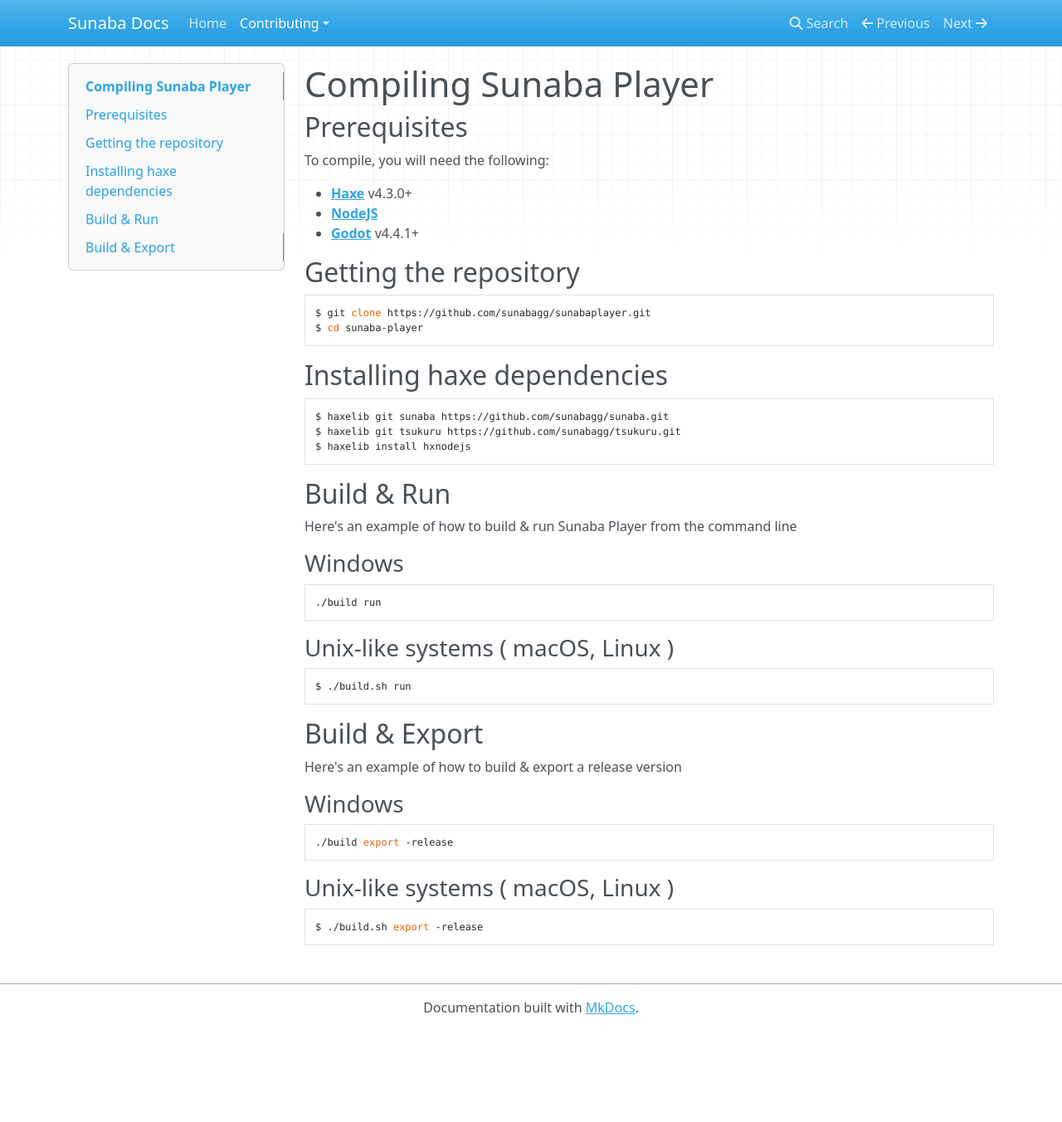
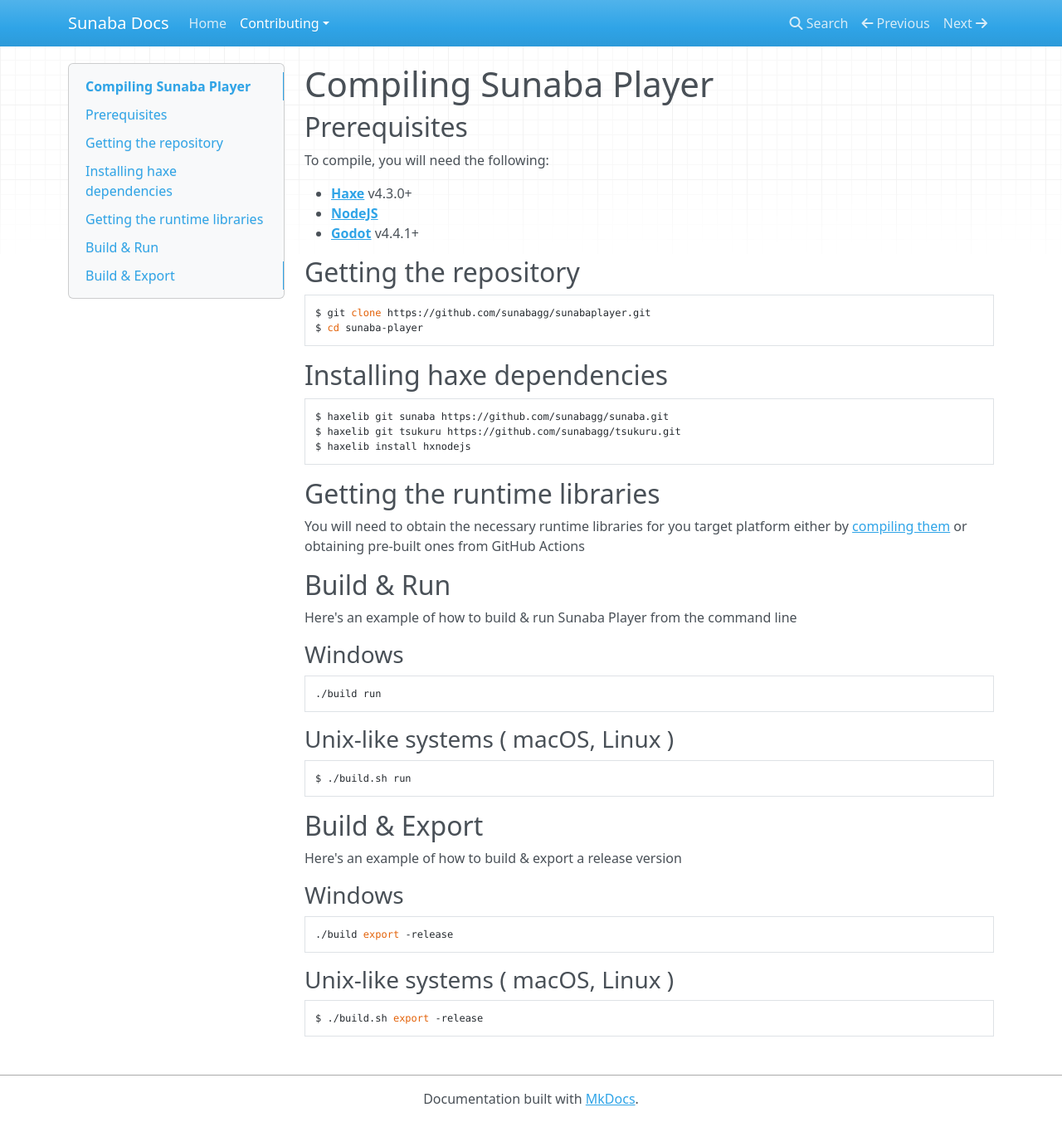
Before and after one commit to sunabagg/sunaba-docs, an MkDocs documentation site: the page built from docs/contributing/compile-player.md, in a window 1280 px wide and 1352 px high. Shown: the whole window at 83% size. Built offline with MkDocs 1.6.1, drawn with Linux system fonts in a browser that asks for light colours; nearby versions of some CDN libraries.

Commit message:
Add section on obtaining runtime libraries in compile-player.md

````diff
--- a/docs/contributing/compile-player.md
+++ b/docs/contributing/compile-player.md
@@ -22,6 +22,10 @@ $ haxelib git sunaba https://github.com/sunabagg/sunaba.git
 $ haxelib git tsukuru https://github.com/sunabagg/tsukuru.git
 $ haxelib install hxnodejs
 ```
+
+## Getting the runtime libraries
+
+You will need to obtain the necessary runtime libraries for you target platform either by [compiling them](compile-runtime.md) or obtaining pre-built ones from GitHub Actions
 
 ## Build & Run
 
````
